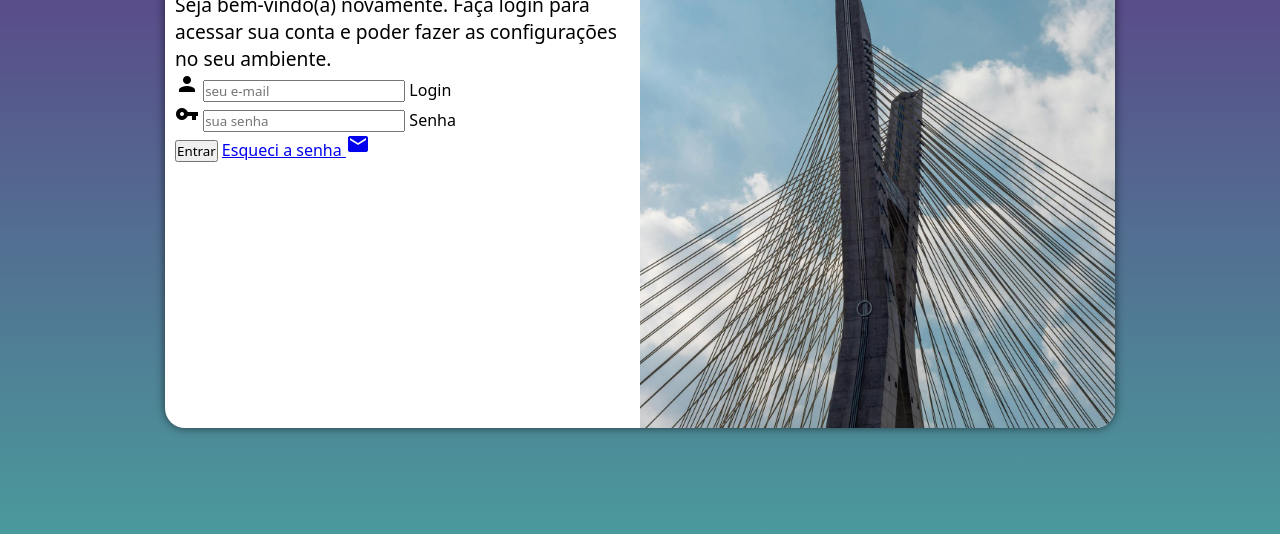
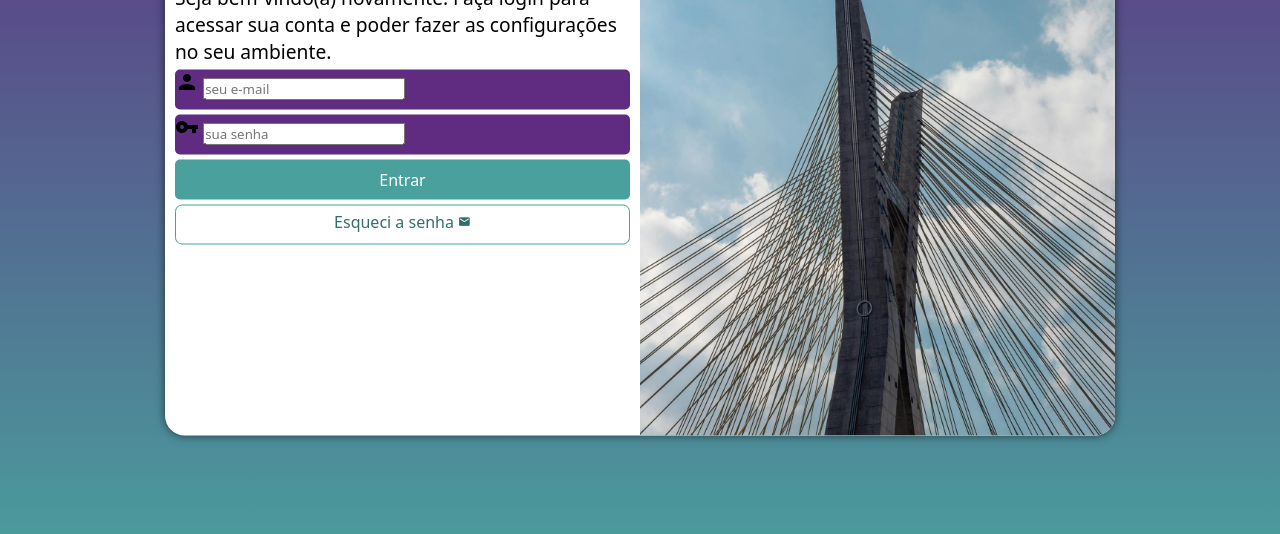
Before and after one commit to Erica4Lopes/Projeto-Login, a plain HTML site: page index.html in a window 1280 px wide. Shown: the part 222-756 px from the top of the page. Drawn offline with Linux system fonts and the light colour scheme.

Commit message:
formatação do formulario

```diff
--- a/estilos/style.css
+++ b/estilos/style.css
@@ -32,21 +32,12 @@
 
     background-color: white;
     width: 250px;
-    height: 500px;
+    height: 515px;
     border-radius: 20px;
     box-shadow: 0px 0px 10px rgba(0, 0, 0, 0.582);
 
     transition: width .3s, height .3s;
     transition-timing-function: ease;
-}
-
-div#formulario > h1 {
-    text-align: center;
-    padding-bottom: 10px;
-}
-
-div#formulario > p {
-    font-size: 0.8em;
 }
 
 section#login > div#imagem {
@@ -61,3 +52,65 @@
     display: block;
     padding: 10px;
 }
+
+div#formulario > h1 {
+    text-align: center;
+    padding-bottom: 10px;
+}
+
+div#formulario > p {
+    font-size: 0.8em;
+}
+
+form > div.campo {
+    background-color: #5f2c82;
+    display: block;
+    width: 100%;
+    height: 40px;
+    border-radius: 5px;
+    margin: 5px 0px;
+}
+
+form label {
+    display: none;
+
+}
+
+form > input[type=submit] {
+    display: block;
+    font-size: 1em;
+    width: 100%;
+    height: 40px;
+    background-color: #49a09d;
+    color: white;
+    border: none;
+    border-radius: 5px;
+    cursor: pointer;
+}
+
+form > input[type=submit]:hover {
+    background-color: #326e6c;
+}
+
+form > a.botao {
+    display: block;
+    text-align: center;
+    font-size: 1em;
+    width: 100%;
+    height: 40px;
+    padding-top: 5px;
+    margin-top: 5px;
+    background-color: white;
+    color: #326e6c;
+    border: 1px solid #49a09d;
+    border-radius: 7px;
+    text-decoration: none;
+}
+
+form > a.botao:hover {
+    background-color: #49a09d;
+}
+
+form > a.botao > i {
+    font-size: 0.8em;
+}
--- a/index.html
+++ b/index.html
@@ -29,7 +29,7 @@
                         <label for="isenha">Senha</label>
                     </div>
                     <input type="submit" value="Entrar">
-                    <a href="esqueci.html">
+                    <a href="esqueci.html" class="botao">
                         Esqueci a senha <i class="material-icons">mail</i>
                     </a>
                 </form>
```
